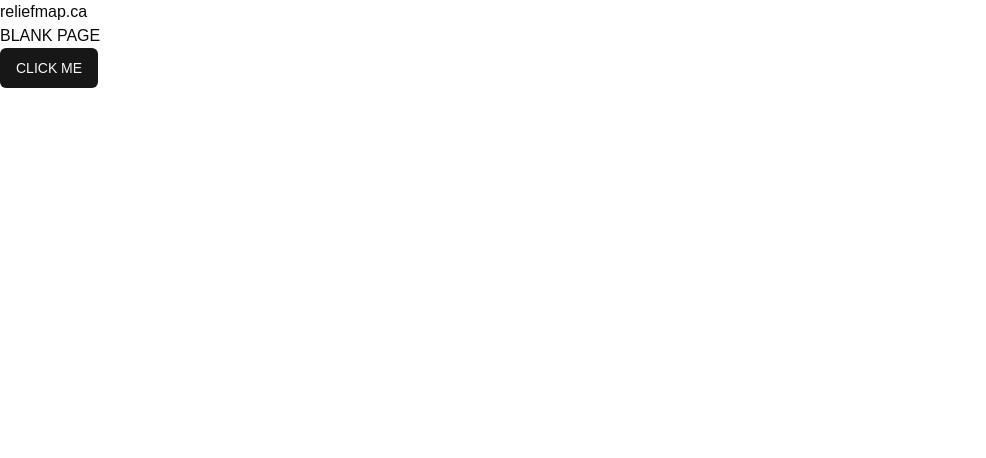
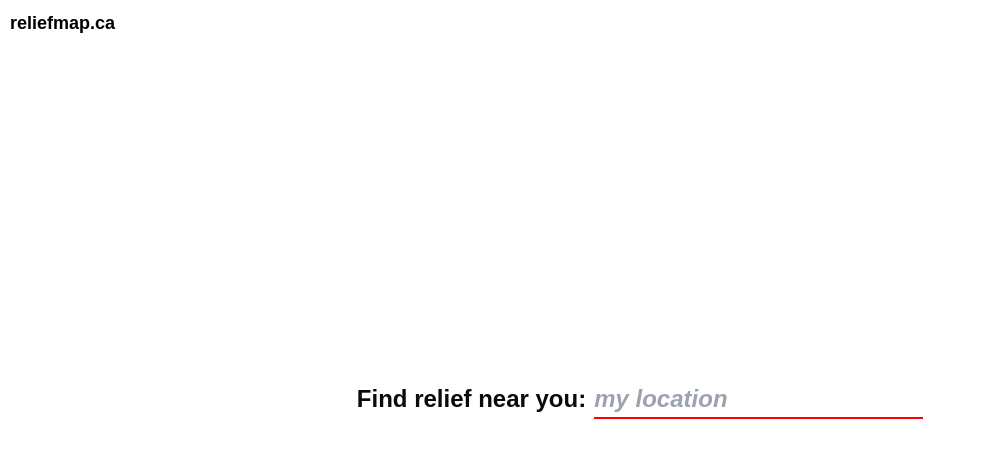
Before and after one commit to ChristianFisla/newhacks-project, a Next.js app: page / in a window 1280 px wide. Shown: the top 458 px of the page, without its empty margins (0-986 px from the left). Built offline with nearby package versions, Linux system fonts and the light colour scheme.

Commit message:
first page

```diff
--- a/app/page.js
+++ b/app/page.js
@@ -1,11 +1,131 @@
-import { Button } from "@/components/ui/button";
+'use client'; // Ensures client-side rendering
 
-export default function Home() {
+import { useState } from 'react';
+
+const canadianCities = [
+  "Toronto", "Vancouver", "Montreal", "Calgary", "Edmonton", "Ottawa",
+  "Winnipeg", "Quebec City", "Hamilton", "Kitchener", "Victoria",
+  "Halifax", "Saskatoon", "Regina", "St. John's", "Sudbury", "Windsor",
+  "Charlottetown", "Fredericton", "Moncton", "Kelowna", "London", "Barrie",
+];
+
+const Page = () => {
+  const [location, setLocation] = useState('');
+  const [suggestions, setSuggestions] = useState([]);
+
+  // Handle user input change
+  const handleChange = (e) => {
+    const value = e.target.value;
+    setLocation(value);
+
+    // Filter the list of cities based on input
+    if (value.length > 0) {
+      const filteredCities = canadianCities.filter(city =>
+        city.toLowerCase().startsWith(value.toLowerCase())
+      );
+      setSuggestions(filteredCities);
+    } else {
+      setSuggestions([]);
+    }
+  };
+
+  // Handle suggestion click
+  const handleSuggestionClick = (city) => {
+    setLocation(city);
+    setSuggestions([]);
+  };
+
   return (
-    <>
-      <div className="header">reliefmap.ca</div>
-      <h1>BLANK PAGE</h1>
-      <Button>CLICK ME</Button>
-    </>
+    <div style={styles.pageContainer}>
+      {/* Top Left Corner Text */}
+      <div style={styles.header}>
+        <a href="/" style={styles.headerText}>reliefmap.ca</a>
+      </div>
+
+      {/* Main Content */}
+      <div style={styles.container}>
+        <p style={styles.text}>
+          Find relief near you:
+          <input
+            type="text"
+            value={location}
+            onChange={handleChange}
+            placeholder="my location"
+            style={styles.input}
+          />
+        </p>
+
+        {/* Suggestions Dropdown */}
+        {suggestions.length > 0 && (
+          <div style={styles.suggestionsBox}>
+            {suggestions.map((city, index) => (
+              <div
+                key={index}
+                onClick={() => handleSuggestionClick(city)}
+                style={styles.suggestion}
+              >
+                {city}
+              </div>
+            ))}
+          </div>
+        )}
+      </div>
+    </div>
   );
-}
+};
+
+const styles = {
+  pageContainer: {
+    position: 'relative',
+    height: '100vh',
+    width: '100%',
+  },
+  header: {
+    position: 'absolute',
+    top: '10px',
+    left: '10px',
+    fontSize: '18px',
+    fontWeight: 'bold',
+  },
+  headerText: {
+    textDecoration: 'none',
+    color: 'black',
+  },
+  container: {
+    display: 'flex',
+    justifyContent: 'center',
+    alignItems: 'center',
+    height: '100vh',
+    flexDirection: 'column',
+    fontFamily: 'Arial, sans-serif',
+  },
+  text: {
+    fontSize: '24px',
+    fontWeight: 'bold',
+  },
+  input: {
+    border: 'none',
+    borderBottom: '2px solid red',
+    outline: 'none',
+    fontSize: '24px',
+    fontStyle: 'italic',
+    marginLeft: '8px',
+  },
+  suggestionsBox: {
+    position: 'absolute',
+    top: '60%',
+    backgroundColor: 'white',
+    border: '1px solid #ccc',
+    width: '200px',
+    maxHeight: '150px',
+    overflowY: 'auto',
+    zIndex: 1000,
+  },
+  suggestion: {
+    padding: '10px',
+    cursor: 'pointer',
+    borderBottom: '1px solid #ddd',
+  },
+};
+
+export default Page;
```
